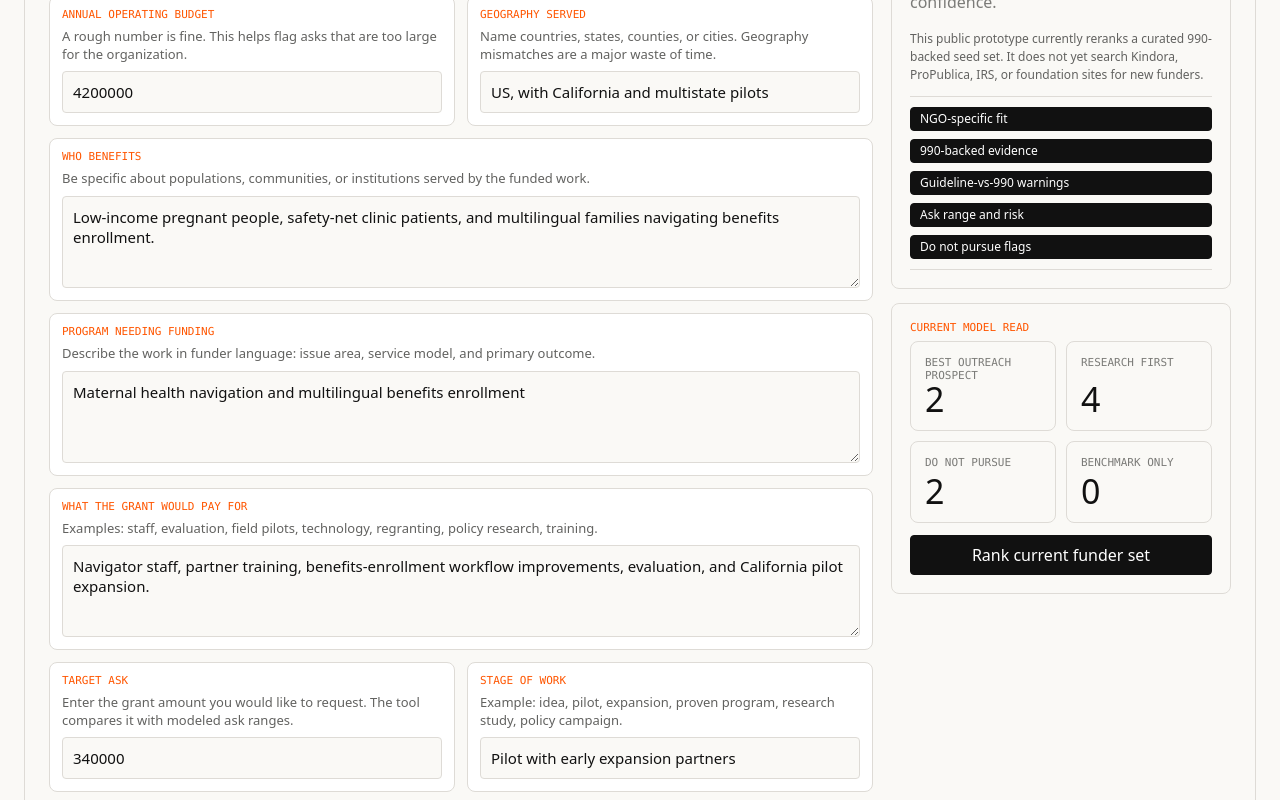
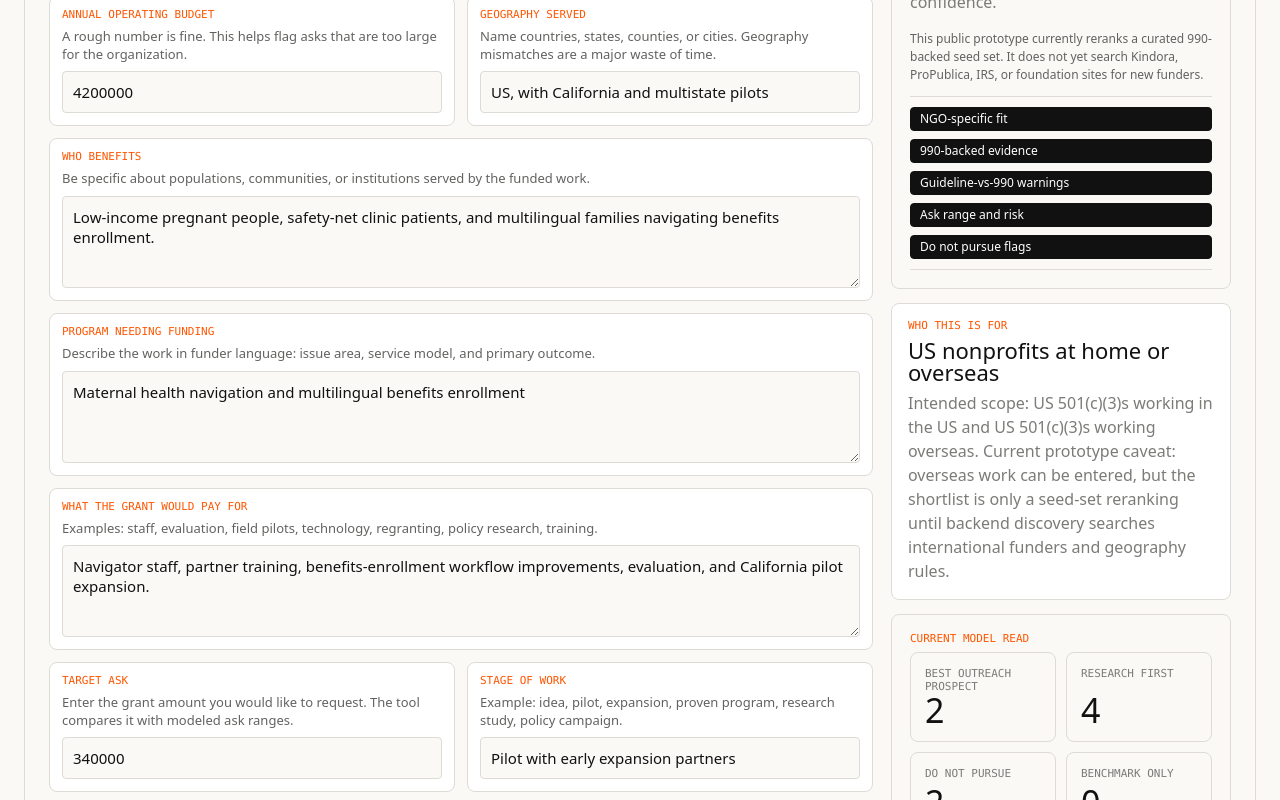
Before and after one commit to wayanvota/funder-discovery, a React (Vite) app: page / in a window 1280 px wide. Shown: the part 549-1349 px from the top of the page. Built offline with nearby package versions, Linux system fonts and the light colour scheme.

Commit message:
Clarify nonprofit eligibility scope

```diff
--- a/src/main.jsx
+++ b/src/main.jsx
@@ -39,6 +39,9 @@ const coreChecks = [
 const seedFundersNote =
   "This public prototype currently reranks a curated 990-backed seed set. It does not yet search Kindora, ProPublica, IRS, or foundation sites for new funders.";
 
+const scopeNote =
+  "Intended scope: US 501(c)(3)s working in the US and US 501(c)(3)s working overseas. Current prototype caveat: overseas work can be entered, but the shortlist is only a seed-set reranking until backend discovery searches international funders and geography rules.";
+
 const intakeFields = [
   {
     field: "name",
@@ -49,7 +52,7 @@ const intakeFields = [
   {
     field: "entityType",
     label: "Legal status",
-    helper: "Example: 501(c)(3), fiscally sponsored project, public agency, NGO outside the US.",
+    helper: "Example: US 501(c)(3) working in the US, US 501(c)(3) working overseas, fiscally sponsored project, or non-US NGO.",
     type: "text"
   },
   {
@@ -282,6 +285,12 @@ function IntakePage({ buckets, onContinue, profile, updateProfile }) {
             </div>
           </section>
 
+          <section className="scope-panel">
+            <p className="section-label">Who this is for</p>
+            <h3>US nonprofits at home or overseas</h3>
+            <p>{scopeNote}</p>
+          </section>
+
           <section className="brief-card">
             <p className="section-label">Current model read</p>
             <div className="bucket-grid compact">
@@ -470,10 +479,12 @@ function SeedSetWarning({ profile }) {
       <p className="section-label">Prototype limitation</p>
       <h3>This is not a complete funder search yet</h3>
       <p>
-        Your intake points to international or South Asia work, but the current
-        public prototype only reranks the seed funders already in the app. A real
-        version needs the Render backend to query funder data sources and return a
-        new shortlist before scoring.
+        A US 501(c)(3) working overseas can use the finished tool, but this
+        public prototype is not a complete overseas funder search. Your intake
+        points to international or South Asia work, and the current prototype only
+        reranks the seed funders already in the app. A real version needs the
+        Render backend to query funder data sources and return a new shortlist
+        before scoring.
       </p>
     </section>
   );
--- a/src/styles.css
+++ b/src/styles.css
@@ -303,6 +303,22 @@ button:active,
 }
 
 .warning-panel p:last-child {
+  margin-bottom: 0;
+}
+
+.scope-panel {
+  border: 1px solid var(--border);
+  border-radius: 8px;
+  background: #ffffff;
+  padding: 16px;
+}
+
+.scope-panel h3 {
+  font-size: 22px;
+  margin-bottom: 8px;
+}
+
+.scope-panel p:last-child {
   margin-bottom: 0;
 }
 
```
Also changed, not shown: about.html (+10 -0 lines), 1 other file (tests, documents, lock files or other folders).
